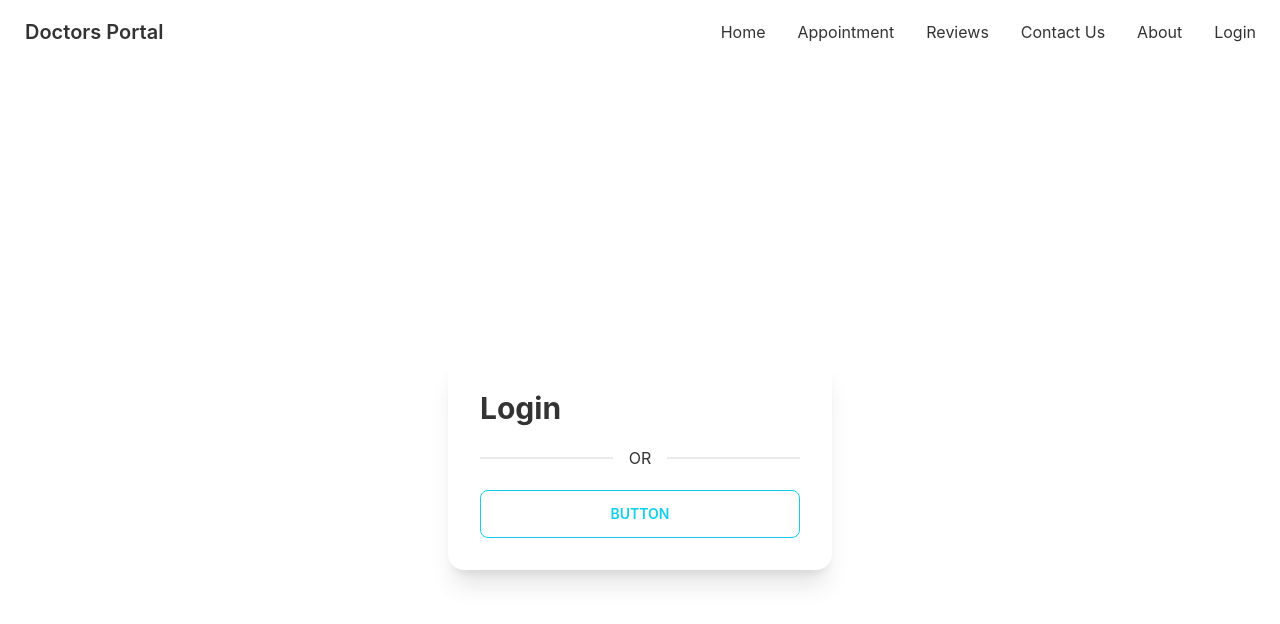
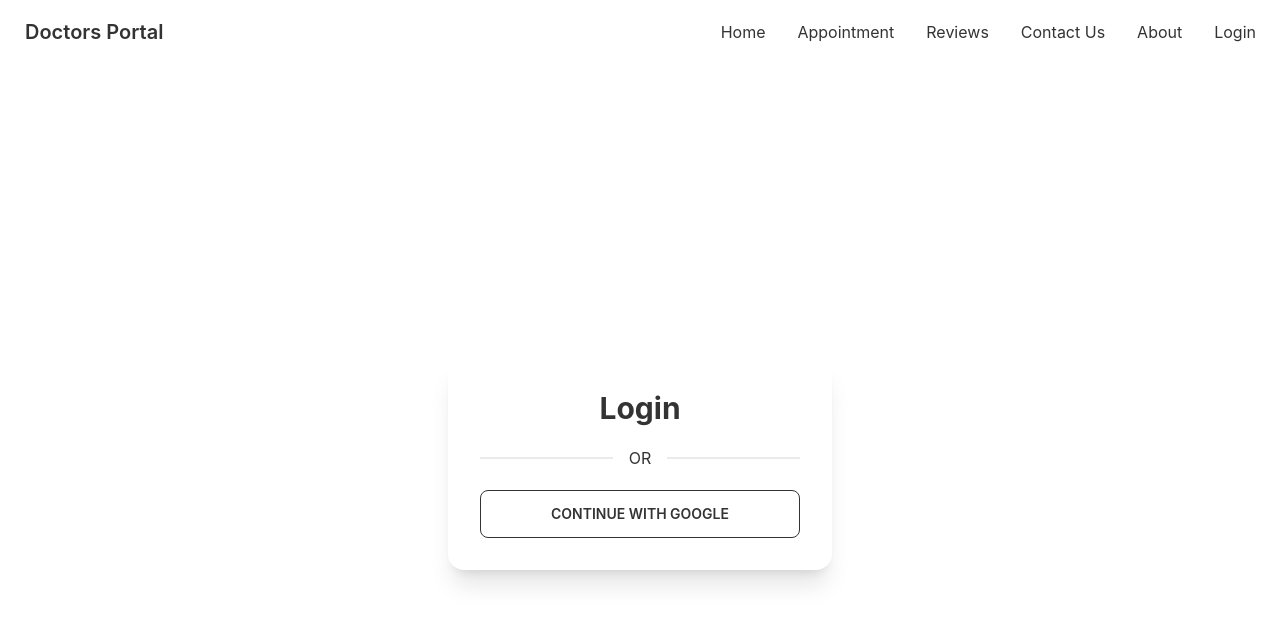
Before and after one commit to hrhabib07/doctors-portal-main-client, a React (Create React App) app: page /login in a window 1280 px wide. Shown: the top 624 px of the page. Built offline with nearby package versions, Linux system fonts and the light colour scheme; the HTML template or start-up script is replaced by a standard one.

Commit message:
login page updated

```diff
--- a/src/Pages/Login/Login.jsx
+++ b/src/Pages/Login/Login.jsx
@@ -5,9 +5,9 @@ const Login = () => {
     <div className="flex h-screen justify-center items-center">
       <div class=" card w-96 bg-base-100 shadow-xl">
         <div class="card-body">
-          <h2 class="text-3xl font-bold">Login</h2>
+          <h2 class="text-center text-3xl font-bold">Login</h2>
           <div class="divider">OR</div>
-          <button class="btn btn-outline btn-primary">Button</button>
+          <button class="btn btn-outline">Continue with Google</button>
         </div>
       </div>
     </div>
```
